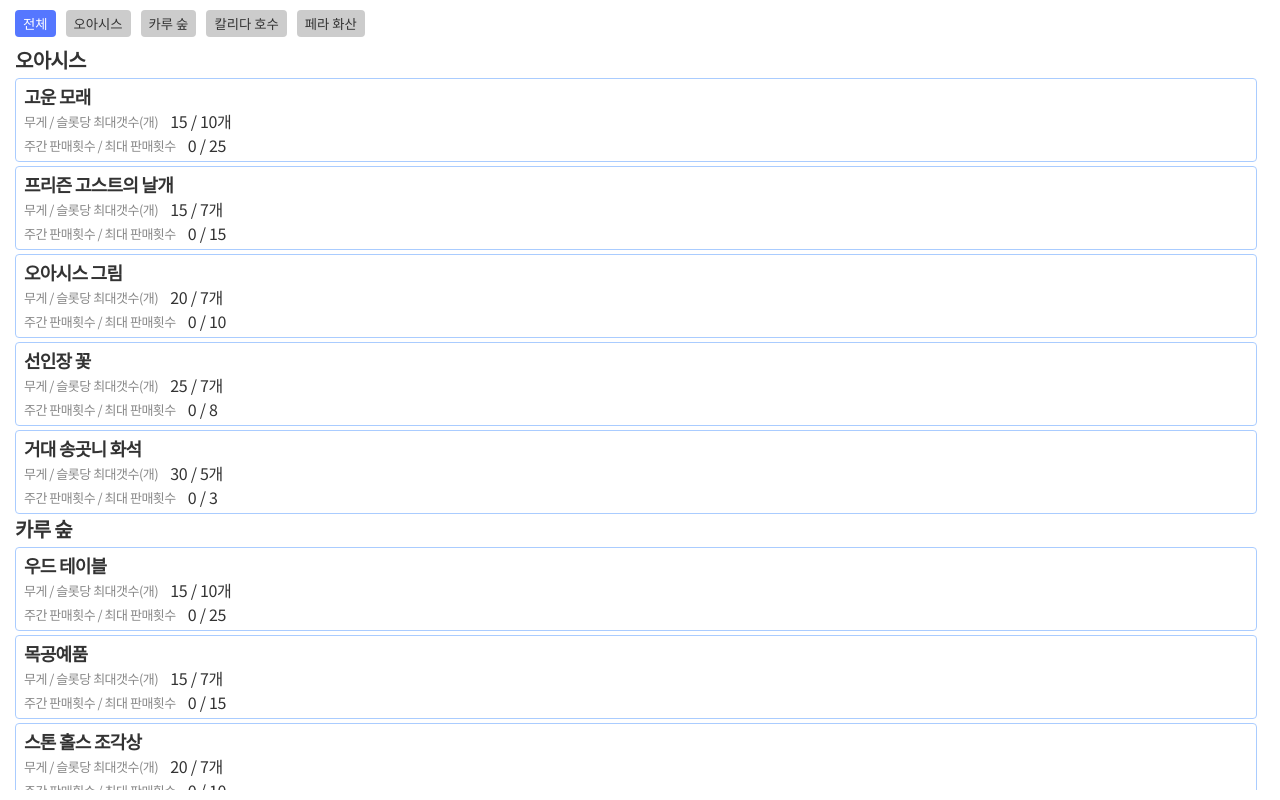
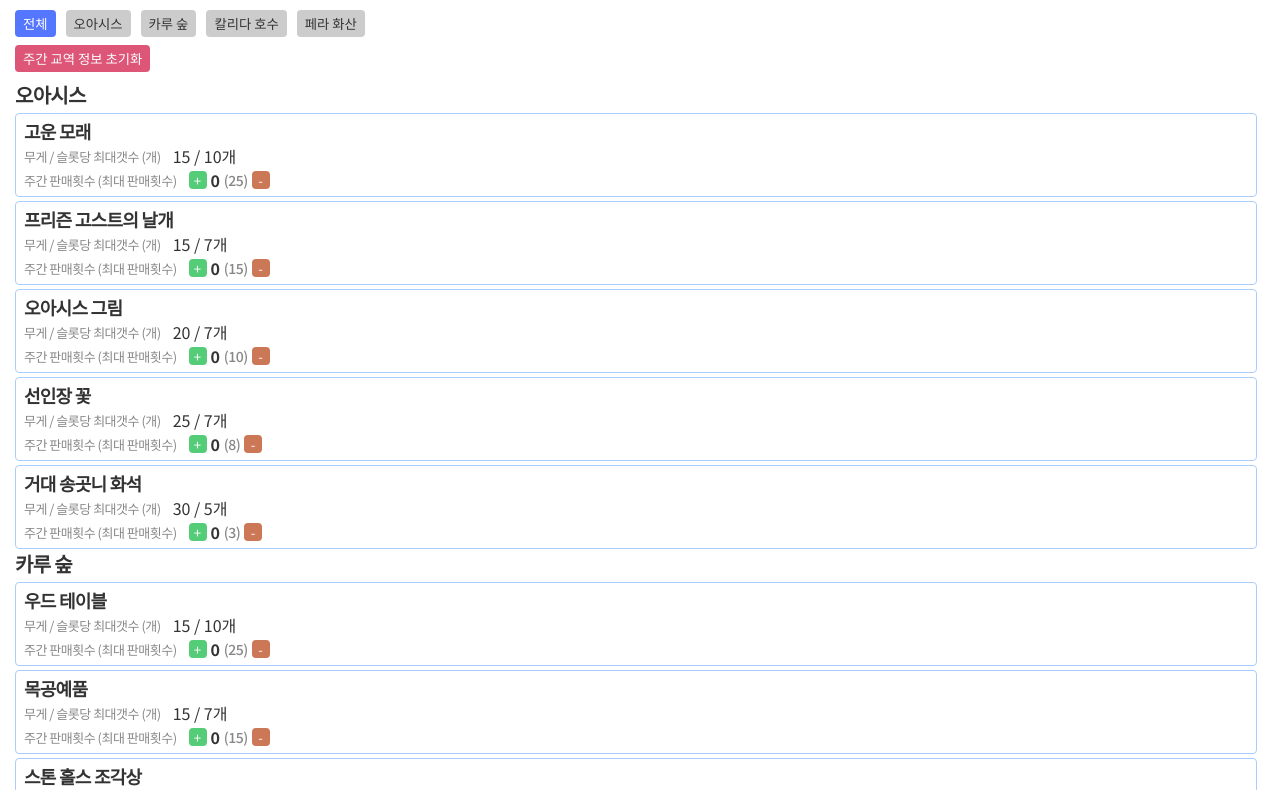
Before and after one commit to Seokkyu-Yoon/mabi-trade, a Vue app: page / in a window 1280 px wide. Built offline with nearby package versions, Linux system fonts and the light colour scheme.

Commit message:
feat(popup): really remain only item description

```diff
--- a/src/App.vue
+++ b/src/App.vue
@@ -1,10 +1,10 @@
 <script setup lang="ts">
 import { RouterView } from 'vue-router'
-import PopupLauncherVue from '@/components/PopupLauncher.vue'
+import SidePopupLauncherVue from '@/components/SidePopupLauncher.vue'
 </script>
 
 <template>
-  <popup-launcher-vue />
+  <side-popup-launcher-vue />
   <router-view />
 </template>
 
--- a/src/application/queue.ts
+++ b/src/application/queue.ts
@@ -73,11 +73,9 @@ export class Queue<T> {
   }
 
   private getItemFromHead(idx: number) {
-    console.log('getItemFromHead')
     let i = 0
     let item: IItem<T> | null = this.head
     while (i < idx) {
-      console.log(i, idx)
       item = item?.next || null
       i += 1
     }
@@ -85,11 +83,9 @@ export class Queue<T> {
   }
 
   private getItemFromTail(idx: number) {
-    console.log('getItemFromTail')
     let i = this.count - 1
     let item: IItem<T> | null = this.tail
     while (i > idx) {
-      console.log(i, idx)
       item = item?.prev || null
       i -= 1
     }
@@ -104,9 +100,7 @@ export class Queue<T> {
   }
 
   public delete(idx: number) {
-    console.log(idx, this.count)
     const item = this.getItemBy(idx)
-    console.log(item?.value || null)
     if (item === null) return false
 
     if (item.prev !== null) {
--- a/src/application/popup.listener.ts
+++ b/src/application/side.popup.listener.ts
@@ -5,17 +5,17 @@ export interface PopupMsg {
   title?: string
   msgs: string[]
 }
-export class PopupListener {
-  private static instance: PopupListener | null = null
+export class SidePopupListener {
+  private static instance: SidePopupListener | null = null
   private callbacks: Set<(msgs: PopupMsg) => void> = new Set()
 
   private constructor() {
-    PopupListener.instance = this
+    SidePopupListener.instance = this
   }
 
   static getInstance() {
-    if (PopupListener.instance === null) return new PopupListener()
-    return PopupListener.instance
+    if (SidePopupListener.instance === null) return new SidePopupListener()
+    return SidePopupListener.instance
   }
 
   on(callback: (popupMsg: PopupMsg) => void) {
--- a/src/components/PopupLauncher.vue
+++ b/src/components/SidePopupLauncher.vue
@@ -1,10 +1,10 @@
 <script setup lang="ts">
-import { computed, nextTick, onMounted, onUnmounted, reactive, ref } from 'vue'
-import { PopupListener, PopupMsg } from '@/application/popup.listener'
+import { onMounted, onUnmounted, ref } from 'vue'
+import { SidePopupListener, PopupMsg } from '@/application/side.popup.listener'
 import { Queue } from '@/application/queue'
 
 const popupMsgQueue = new Queue<PopupMsg>()
-const popupListener = PopupListener.getInstance()
+const sidePopupListener = SidePopupListener.getInstance()
 
 const popupMsgs = ref<PopupMsg[]>(popupMsgQueue.toArray())
 const refPopupLauncher = ref<HTMLElement | null>(null)
@@ -30,10 +30,10 @@ function popWhileOverflow() {
   popupMsgs.value = popupMsgQueue.toArray()
 }
 onMounted(() => {
-  popupListener.on(onPopupMsg)
+  sidePopupListener.on(onPopupMsg)
 })
 onUnmounted(() => {
-  popupListener.off(onPopupMsg)
+  sidePopupListener.off(onPopupMsg)
 })
 </script>
 
--- a/src/components/TradeCenter.vue
+++ b/src/components/TradeCenter.vue
@@ -1,6 +1,5 @@
 <script setup lang="ts">
 import { TradeCenter } from '@/data/trade.center'
-import { useTradeStore } from '@/stores/trade'
 import { Place } from '@/vite-env'
 import { computed } from 'vue'
 
@@ -10,8 +9,6 @@ const props = defineProps<{
   tradeCenter: TradeCenter
   showPlace: boolean
 }>()
-
-const tradeStore = useTradeStore()
 
 const tradeCenter = computed(() => props.tradeCenter)
 const tradeInfos = computed(() => [...tradeCenter.value.tradeInfos.values()])
@@ -32,8 +29,8 @@ PLACE_LABELS.set('peraVolcano', '페라 화산')
     <trade-info-vue
       v-for="(tradeInfo, idx) in tradeInfos"
       :key="`${tradeCenter.place}-${idx}`"
+      :place="tradeCenter.place"
       :tradeInfo="tradeInfo"
-      :traded="tradeStore.get(tradeCenter.place, tradeInfo.name)"
     />
   </div>
 </template>
--- a/src/components/TradeInfo.vue
+++ b/src/components/TradeInfo.vue
@@ -2,22 +2,29 @@
 import { computed, ref, inject, Ref } from 'vue'
 import { v4 as uuidv4 } from 'uuid'
 
+import { useTradeStore } from '@/stores/trade'
 import { ItemCollection, ItemName } from '@/data/item'
 import { TradeInfo } from '@/data/trade.center'
 
-import { PopupListener } from '@/application/popup.listener'
+import { SidePopupListener } from '@/application/side.popup.listener'
+import { Place } from '@/vite-env'
 
 const itemCollection = ItemCollection.getInstance()
+const tradeStore = useTradeStore()
 
 const props = defineProps<{
+  place: Place
   tradeInfo: TradeInfo
-  traded?: number
 }>()
 
-const popupListener = PopupListener.getInstance()
+const sidePopupListener = SidePopupListener.getInstance()
 
+const place = computed(() => props.place)
 const tradeInfo = computed(() => props.tradeInfo)
-const traded = computed(() => props?.traded || 0)
+const traded = computed(
+  () => tradeStore.get(place.value, tradeInfo.value.name) || 0,
+)
+
 const visibleItems = ref(false)
 function toggleVisibleItems() {
   visibleItems.value = !visibleItems.value
@@ -25,11 +32,26 @@ function toggleVisibleItems() {
 
 function showItemPopup(itemName: ItemName) {
   const item = itemCollection.get(itemName)
-  popupListener.emit({
+  sidePopupListener.emit({
     id: uuidv4(),
     title: item.name,
     msgs: item.descriptions,
   })
+}
+
+function addTraded() {
+  tradeStore.set(
+    place.value,
+    tradeInfo.value.name,
+    Math.min(traded.value + 1, tradeInfo.value.weekendCount),
+  )
+}
+function subTraded() {
+  tradeStore.set(
+    place.value,
+    tradeInfo.value.name,
+    Math.max(traded.value - 1, 0),
+  )
 }
 </script>
 
@@ -39,14 +61,18 @@ function showItemPopup(itemName: ItemName) {
       {{ tradeInfo.name }}
     </h1>
     <div class="wrap">
-      <span class="desc">무게 / 슬롯당 최대갯수(개)</span>
-      <span class="value"
-        >{{ tradeInfo.weight }} / {{ tradeInfo.slotCount }}개</span
-      >
+      <span class="desc"> 무게 / 슬롯당 최대갯수 (개) </span>
+      <span class="value">
+        {{ tradeInfo.weight }} / {{ tradeInfo.slotCount }}개
+      </span>
     </div>
     <div class="wrap">
-      <span class="desc">주간 판매횟수 / 최대 판매횟수</span>
-      <span class="value">{{ traded }} / {{ tradeInfo.weekendCount }}</span>
+      <span class="desc">주간 판매횟수 (최대 판매횟수)</span>
+      <div>
+        <button class="add" @click.stop="addTraded">+</button>
+        {{ traded }}<span>({{ tradeInfo.weekendCount }})</span>
+        <button class="sub" @click.stop="subTraded">-</button>
+      </div>
     </div>
 
     <div v-if="visibleItems" class="items">
@@ -101,10 +127,39 @@ function showItemPopup(itemName: ItemName) {
       color: #888;
     }
 
-    > .value {
+    > div {
+      display: flex;
+      align-items: center;
+      gap: 4px;
       font-size: 16px;
+      font-weight: 600;
       letter-spacing: -0.3px;
       color: #333;
+
+      > button {
+        display: flex;
+        align-items: center;
+        justify-content: center;
+        width: 18px;
+        height: 18px;
+        color: #fff;
+        border-radius: 4px;
+
+        &.add {
+          background-color: #5c7;
+        }
+
+        &.sub {
+          background-color: #c75;
+        }
+      }
+
+      > span {
+        font-size: 14px;
+        font-weight: 500;
+        letter-spacing: -0.5px;
+        color: #888;
+      }
     }
   }
 
--- a/src/stores/trade.ts
+++ b/src/stores/trade.ts
@@ -1,6 +1,7 @@
 import { TradeName } from '@/data/trade.center'
 import { Place } from '@/vite-env'
 import { defineStore } from 'pinia'
+import { InjectionKey } from 'vue'
 
 const ID = 'tradeStore'
 const VERSION = 'v0.1'
--- a/src/views/Main.vue
+++ b/src/views/Main.vue
@@ -12,6 +12,9 @@ import { TradeCenter, TradeCenterCollection } from '@/data/trade.center'
 
 import TabControllerVue from '@/components/TabController.vue'
 import TradeCenterVue from '@/components/TradeCenter.vue'
+import { useTradeStore } from '@/stores/trade'
+
+const tradeStore = useTradeStore()
 
 const tab = ref(TAB_ALL)
 const tradeCenterCollection = TradeCenterCollection.getInstance()
@@ -27,11 +30,50 @@ const visibleKalidaLake = computed(
 const visiblePeraVolcano = computed(
   () => tab.value === TAB_PERA_VOLCANO || tab.value === TAB_PERA_VOLCANO,
 )
+
+const showTradeStorePopup = ref(false)
+const showTradeStorePopupTransition = ref(false)
+function openTradeStorePopup() {
+  showTradeStorePopup.value = true
+  openTradeStorePopupTransition()
+}
+function closeTradeStorePopup() {
+  showTradeStorePopup.value = false
+}
+function openTradeStorePopupTransition() {
+  showTradeStorePopupTransition.value = true
+}
+function closeTradeStorePopupTransition() {
+  showTradeStorePopupTransition.value = false
+}
+function resetTradeStore() {
+  tradeStore.reset()
+}
 </script>
 
 <template>
   <div class="main">
+    <div
+      v-if="showTradeStorePopup"
+      class="popup"
+      @click.stop="closeTradeStorePopupTransition"
+    >
+      <transition name="popup" appear @afterLeave="closeTradeStorePopup">
+        <div class="con" v-if="showTradeStorePopupTransition">
+          <p>Q.정말로 주간 교역 정보를 초기화 하시겠습니까?</p>
+          <div>
+            <button class="submit" @click.stop="resetTradeStore">확인</button>
+            <button class="cancel" @click.stop="closeTradeStorePopupTransition">
+              취소
+            </button>
+          </div>
+        </div>
+      </transition>
+    </div>
     <tab-controller-vue v-model:name="tab" />
+    <button class="reset" @click="openTradeStorePopup">
+      주간 교역 정보 초기화
+    </button>
     <div class="trade-center">
       <trade-center-vue
         :visible="visibleOasis"
@@ -65,6 +107,65 @@ const visiblePeraVolcano = computed(
   display: flex;
   flex-direction: column;
   gap: 8px;
+
+  > .popup {
+    position: absolute;
+    top: 0;
+    right: 0;
+    left: 0;
+    bottom: 0;
+
+    display: flex;
+    justify-content: center;
+    align-items: center;
+    background-color: rgba(0, 0, 0, 0.3);
+
+    &[visible='false'] {
+      display: none;
+    }
+
+    > .con {
+      padding: 20px 24px;
+      background-color: #fff;
+      border-radius: 12px;
+      display: flex;
+      flex-direction: column;
+      gap: 4px;
+
+      > p {
+        font-size: 20px;
+        letter-spacing: -0.75px;
+        font-weight: 600;
+      }
+
+      > div {
+        display: flex;
+        gap: 8px;
+        justify-content: center;
+
+        > button {
+          padding: 4px 8px;
+          color: #fff;
+          border-radius: 4px;
+
+          &.submit {
+            background-color: #d57;
+          }
+          &.cancel {
+            background-color: #888;
+          }
+        }
+      }
+    }
+  }
+
+  > .reset {
+    margin-right: auto;
+    background-color: #d57;
+    padding: 4px 8px;
+    color: #fff;
+    border-radius: 4px;
+  }
 }
 .trade-center {
   flex: 1;
@@ -75,4 +176,17 @@ const visiblePeraVolcano = computed(
     display: none;
   }
 }
+
+.popup-enter-active {
+  transition: all 0.4s ease;
+}
+.popup-leave-active {
+  transition: all 0.2s ease;
+}
+
+.popup-enter-from,
+.popup-leave-to {
+  opacity: 0;
+  scale: 0;
+}
 </style>
```
